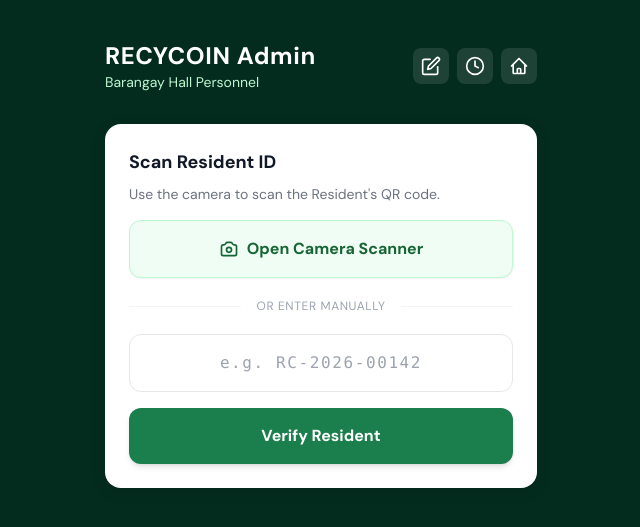
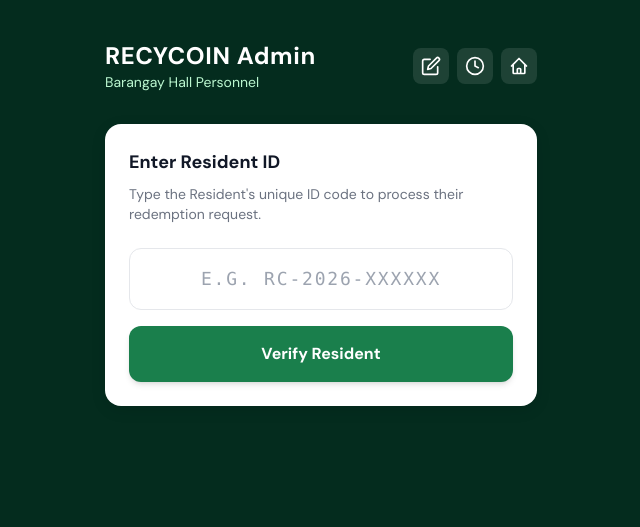
Before and after one commit to walidsalih111-ux/reycoin, a PHP site: page /personnel.php in a window 1280 px wide. Shown: the top 527 px of the page, without its empty margins (319-959 px from the left). Run offline with PHP 8.4, Linux system fonts and the light colour scheme; a user stored in the database is signed in; some libraries are stand-ins or nearby versions.

Commit message:
feat(api): Update resident ID handling; replace QR code scanner with manual ID entry for redemption

```diff
--- a/personnel.php
+++ b/personnel.php
@@ -15,19 +15,17 @@ if (!isset($_SESSION['personnel_logged_in']) || $_SESSION['personnel_logged_in']
 <title>RECYCOIN - Personnel Admin</title>
 <link href="https://fonts.googleapis.com/css2?family=DM+Sans:opsz,wght@9..40,400;9..40,500;9..40,600;9..40,700&family=DM+Mono:wght@400;500&display=swap" rel="stylesheet">
 <script src="https://cdn.tailwindcss.com"></script>
-<script src="https://unpkg.com/html5-qrcode"></script>
 
 <link rel="icon" type="image/png" sizes="32x32" href="assets/logo.png">
 <link rel="shortcut icon" href="assets/logo.png">
 <link rel="apple-touch-icon" href="assets/logo.png">
 <style>
-    :root { --g900: #042c1e; --g700: #1a7f4c; /* Adjusted to match reference image */ --a500: #BA7517; }
+    :root { --g900: #042c1e; --g700: #1a7f4c; --a500: #BA7517; }
     body { font-family: 'DM Sans', sans-serif; background-color: #042c1e; color: #fff; margin: 0; }
     .app-container { max-width: 480px; margin: 0 auto; background: var(--g900); min-height: 100vh; display: flex; flex-direction: column; }
     .card { background: white; color: #1a1a1a; border-radius: 16px; padding: 24px; box-shadow: 0 4px 15px rgba(0,0,0,0.1); margin-bottom: 16px; }
     .toast { position: fixed; top: 20px; left: 50%; transform: translateX(-50%); background: #111; color: white; padding: 12px 24px; border-radius: 30px; font-size: 14px; opacity: 0; transition: 0.3s; z-index: 100; white-space: nowrap;}
     .toast.show { opacity: 1; }
-    #reader video { border-radius: 12px; object-fit: cover; }
 
     /* Scrollbar styling for history modal */
     ::-webkit-scrollbar { width: 6px; }
@@ -64,30 +62,12 @@ if (!isset($_SESSION['personnel_logged_in']) || $_SESSION['personnel_logged_in']
         </div>
     </div>
 
-    <!-- Step 1: Scan -->
+    <!-- Step 1: ID Entry -->
     <div id="step-scan" class="card">
-        <h2 class="font-bold text-lg mb-2 text-gray-900">Scan Resident ID</h2>
-        <p class="text-sm text-gray-500 mb-4">Use the camera to scan the Resident's QR code.</p>
+        <h2 class="font-bold text-lg mb-2 text-gray-900">Enter Resident ID</h2>
+        <p class="text-sm text-gray-500 mb-6">Type the Resident's unique ID code to process their redemption request.</p>
 
-        <!-- Scanner Window -->
-        <div id="reader" width="100%" class="mb-4 hidden rounded-xl overflow-hidden border-2 border-green-200 bg-gray-50"></div>
-
-        <button id="start-scan-btn" onclick="startScanner()" class="w-full bg-green-50 text-green-800 font-bold py-4 rounded-xl mb-2 border border-green-200 hover:bg-green-100 transition flex justify-center items-center gap-2 shadow-sm">
-            <svg width="20" height="20" fill="none" stroke="currentColor" viewBox="0 0 24 24"><path stroke-linecap="round" stroke-linejoin="round" stroke-width="2" d="M3 9a2 2 0 012-2h.93a2 2 0 001.664-.89l.812-1.22A2 2 0 0110.07 4h3.86a2 2 0 011.664.89l.812 1.22A2 2 0 0018.07 7H19a2 2 0 012 2v9a2 2 0 01-2 2H5a2 2 0 01-2-2V9z"></path><path stroke-linecap="round" stroke-linejoin="round" stroke-width="2" d="M15 13a3 3 0 11-6 0 3 3 0 016 0z"></path></svg>
-            Open Camera Scanner
-        </button>
-
-        <button id="stop-scan-btn" onclick="stopScanner()" class="w-full bg-red-50 text-red-600 font-bold py-4 rounded-xl mb-2 hidden transition shadow-sm">
-            Close Camera
-        </button>
-
-        <div class="flex items-center my-5">
-            <div class="flex-grow border-t border-gray-100"></div>
-            <span class="mx-4 text-gray-400 text-xs tracking-wider">OR ENTER MANUALLY</span>
-            <div class="flex-grow border-t border-gray-100"></div>
-        </div>
-
-        <input type="text" id="qr-input" placeholder="e.g. RC-2026-00142" class="w-full border border-gray-200 p-4 rounded-xl font-mono mb-4 text-center tracking-widest outline-none focus:border-[var(--g700)] focus:ring-2 focus:ring-green-100 transition-all text-gray-800">
+        <input type="text" id="qr-input" placeholder="e.g. RC-2026-XXXXXX" class="w-full border border-gray-200 p-4 rounded-xl font-mono mb-4 text-center tracking-widest outline-none focus:border-[var(--g700)] focus:ring-2 focus:ring-green-100 transition-all text-gray-800 uppercase text-lg">
 
         <button onclick="verifyQR()" class="w-full bg-[var(--g700)] text-white font-bold py-4 rounded-xl hover:bg-green-800 transition shadow-md">
             Verify Resident
@@ -180,7 +160,6 @@ if (!isset($_SESSION['personnel_logged_in']) || $_SESSION['personnel_logged_in']
 
 <script>
     let currentResident = null;
-    let html5QrcodeScanner = null;
     let historyPollingInterval = null;
 
     function showToast(msg) {
@@ -307,59 +286,14 @@ if (!isset($_SESSION['personnel_logged_in']) || $_SESSION['personnel_logged_in']
         }).join('');
     }
 
-    // --- IMPROVED CAMERA SCANNER LOGIC --- //
-    function startScanner() {
-        if (window.isSecureContext === false) {
-            showToast("Camera blocked! Access via localhost or HTTPS to use camera.");
-            return;
-        }
-
-        if (!navigator.mediaDevices || !navigator.mediaDevices.getUserMedia) {
-            showToast("Camera API not supported or blocked by browser permissions.");
-            return;
-        }
-
-        document.getElementById('reader').classList.remove('hidden');
-        document.getElementById('start-scan-btn').classList.add('hidden');
-        document.getElementById('stop-scan-btn').classList.remove('hidden');
-
-        html5QrcodeScanner = new Html5Qrcode("reader");
-
-        const config = { fps: 10, qrbox: { width: 250, height: 250 } };
-        const onSuccess = (decodedText) => {
-            document.getElementById('qr-input').value = decodedText;
-            showToast("QR Code Detected!");
-            stopScanner();
-            verifyQR();
-        };
-
-        html5QrcodeScanner.start({ facingMode: "environment" }, config, onSuccess, () => {})
-        .catch((err) => {
-            html5QrcodeScanner.start({ facingMode: "user" }, config, onSuccess, () => {})
-            .catch((err2) => {
-                showToast("Camera access denied. Please grant permissions.");
-                stopScanner();
-            });
-        });
-    }
-
-    function stopScanner() {
-        if (html5QrcodeScanner) {
-            html5QrcodeScanner.stop().then(() => {
-                document.getElementById('reader').classList.add('hidden');
-                document.getElementById('start-scan-btn').classList.remove('hidden');
-                document.getElementById('stop-scan-btn').classList.add('hidden');
-                html5QrcodeScanner.clear();
-            }).catch((err) => { console.error("Failed to stop scanner", err); });
-        }
-    }
-
     // --- VERIFICATION & REDEMPTION LOGIC --- //
     async function verifyQR() {
         const qr = document.getElementById('qr-input').value.trim();
-        if(!qr) return showToast('Please enter or scan a QR code');
+        if(!qr) return showToast('Please enter a Resident ID code');
 
         try {
+            // Keep the 'qr' parameter mapping as the API logic expects it,
+            // even though we are sending it manually via input text now.
             let res = await fetch(`api.php?action=get_user&qr=${qr}`);
             let json = await res.json();
 
@@ -416,9 +350,6 @@ if (!isset($_SESSION['personnel_logged_in']) || $_SESSION['personnel_logged_in']
     }
 
     function resetScan() {
-        // Ensure camera shuts off gracefully if it was left on
-        try { stopScanner(); } catch(e) {}
-
         // Reset the form input and memory
         document.getElementById('qr-input').value = '';
         currentResident = null;
```
Also changed, not shown: index.php (+11 -37 lines).
